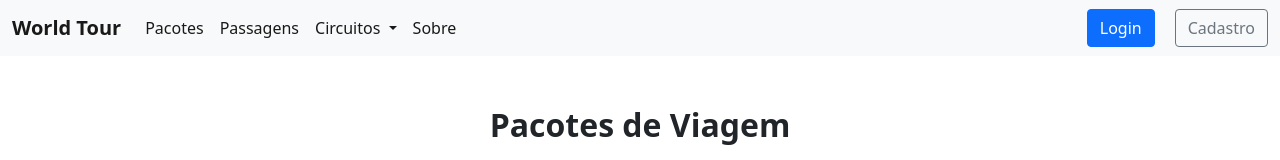
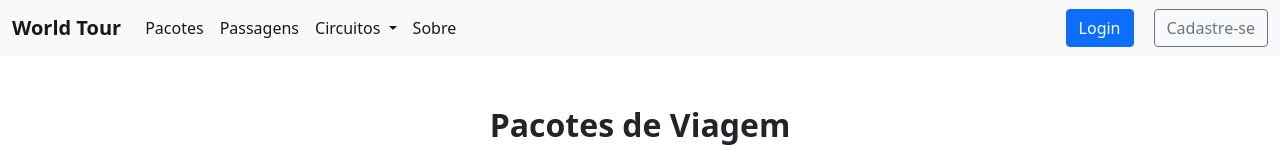
Before and after one commit to TatieliGomesAlves/Trabalho2-PPI, a website: page publico/pacotes.html in a window 1280 px wide. Shown: the top 160 px of the page. Drawn offline with nearby package versions, Linux system fonts and the light colour scheme.

Commit message:
Desenvolvimento do frontend e integração ao backend.

```diff
--- a/publico/pacotes.html
+++ b/publico/pacotes.html
@@ -42,7 +42,7 @@
                 <form class="d-flex">
                     <a href="/login.html" class="btn btn-primary">Login</a>
                 <div class="botao-cadastrar">
-                    <a href="/cadastro.html" class="btn btn-outline-secondary">Cadastro</a>
+                    <a href="/cadastro.html" class="btn btn-outline-secondary">Cadastre-se</a>
                 </div>
                 </form>
             </div>
```
Also changed, not shown: privado/scripts/ScriptPacoteViagem.js (+3 -8 lines).
